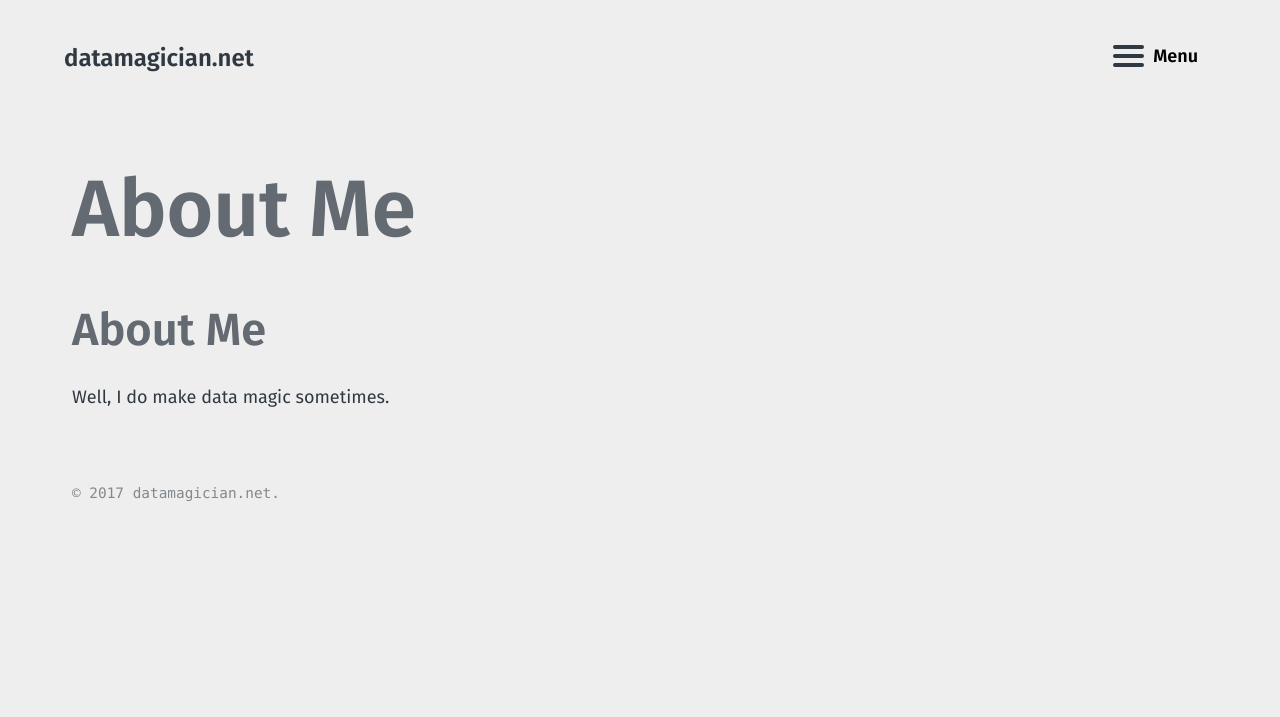
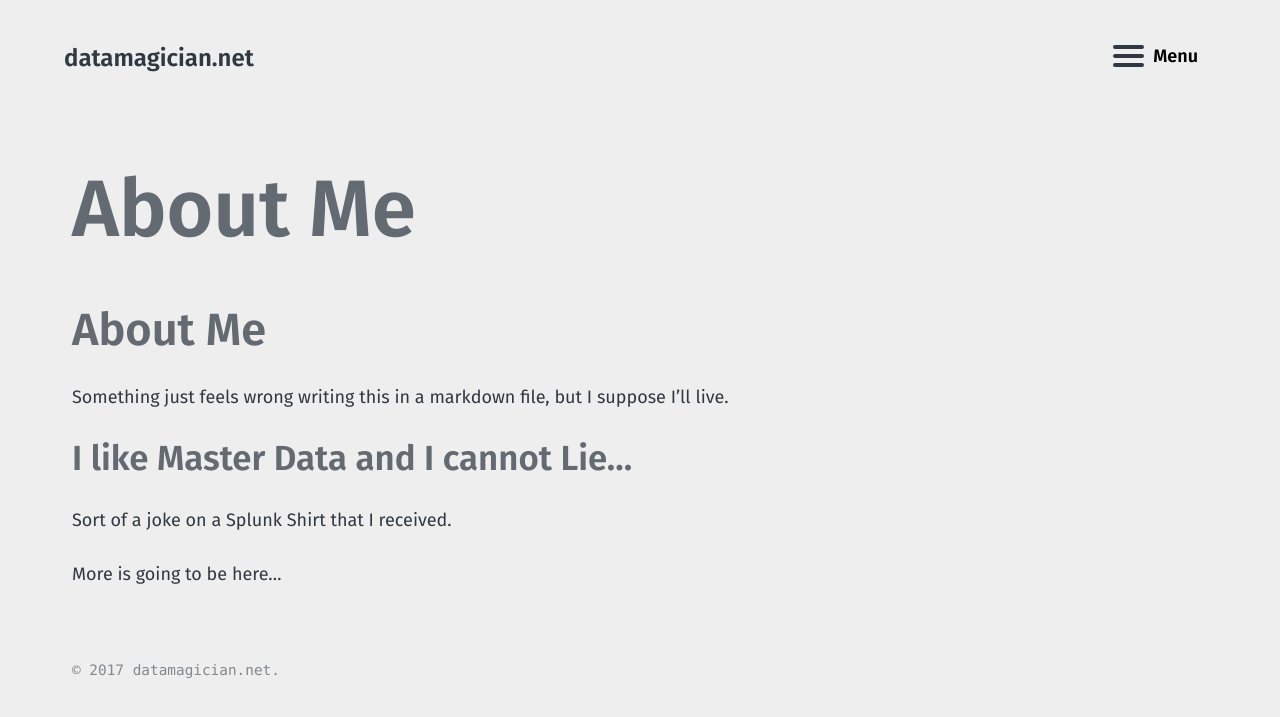
Before and after one commit to mmistakes/jekyll-theme-basically-basic, a Jekyll site: the page built from about.md, in a window 1280 px wide. Shown: the top 717 px of the page. Built offline with Jekyll 4.4.1, drawn with Linux system fonts in a browser that asks for light colours; our own code applies the rules of GitHub Pages for plain Markdown files.

Commit message:
* about.md: Changed Stuff

```diff
--- a/about.md
+++ b/about.md
@@ -4,4 +4,11 @@ layout: page
 
 # About Me
 
-Well, I do make data magic sometimes.
+Something just feels wrong writing this in a markdown file, but I
+suppose I'll live.
+
+## I like Master Data and I cannot Lie...
+
+Sort of a joke on a Splunk Shirt that I received.
+
+More is going to be here...
```
